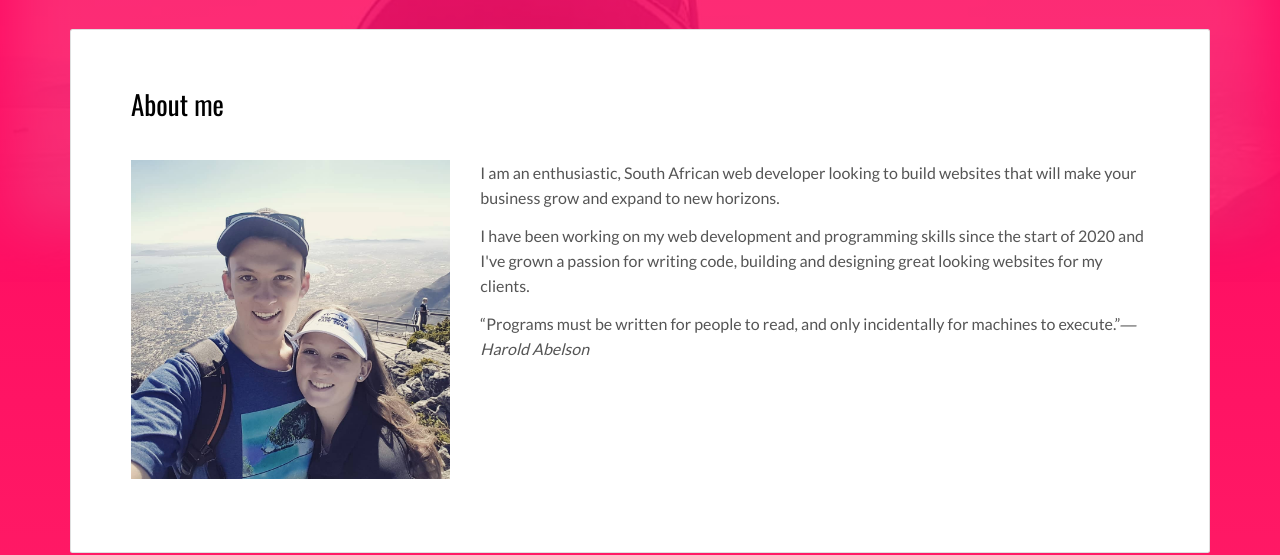
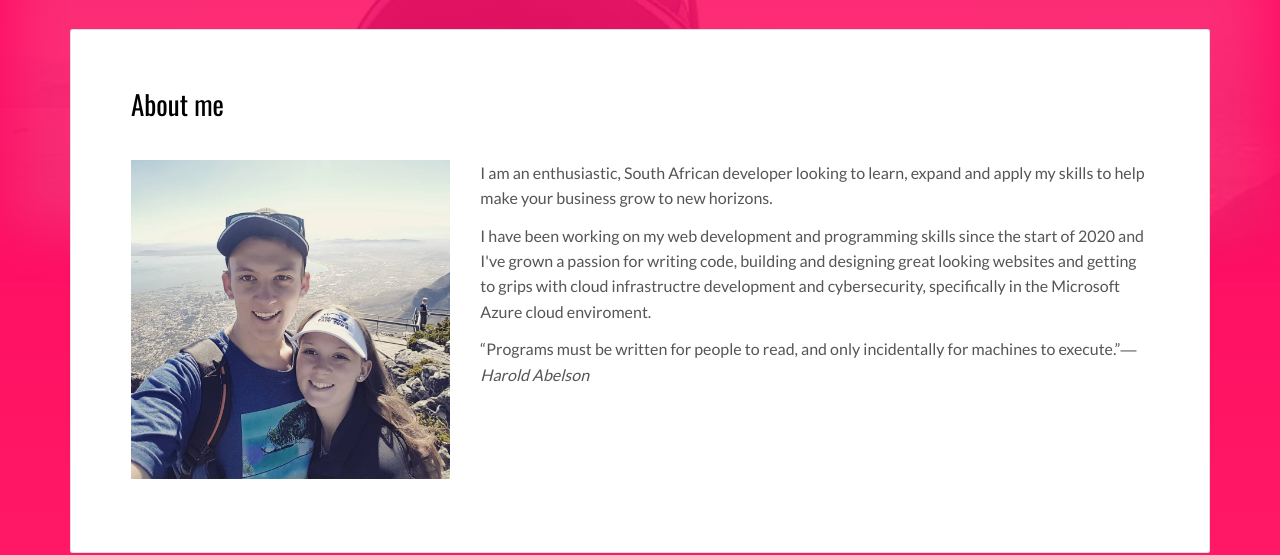
Before and after one commit to ZaynePanaino/OldAboutMe, a plain HTML site: page AboutMe/index.html in a window 1280 px wide. Shown: the part 278-833 px from the top of the page. Drawn offline with nearby package versions, Linux system fonts and the light colour scheme.

Commit message:
Update index.html
Added new experiences

```diff
--- a/AboutMe/index.html
+++ b/AboutMe/index.html
@@ -63,8 +63,8 @@
               </div>
               <div class="col-md-8">
 
-              <p>I am an enthusiastic, South African web developer looking to build websites that will make your business grow and expand to new horizons.</p>
-              <p>I have been working on my web development and programming skills since the start of 2020 and I've grown a passion for writing code, building and designing great looking websites for my clients.</p>
+              <p>I am an enthusiastic, South African developer looking to learn, expand and apply my skills to help make your business grow to new horizons.</p>
+              <p>I have been working on my web development and programming skills since the start of 2020 and I've grown a passion for writing code, building and designing great looking websites and getting to grips with cloud infrastructre development and cybersecurity, specifically in the Microsoft Azure cloud enviroment.</p>
               <p>“Programs must be written for people to read, and only incidentally for machines to execute.”<em>― Harold Abelson</em></p>
 
               </div>
@@ -98,7 +98,7 @@
               <h3 class="h5 date-title">Web developer - <a href="https://github.com/ZaynePanaino" title="Create professionnal website">Github.com</a></h3>
 
 
-              <p>On GitHub you can view all my previous projects and work expierence that I have built up in the last couple of months.</p>
+              <p>On GitHub you can view all my previous projects and work expierence that I have built up over the past few years.</p>
             </div>
           </div>
         </div>
```
